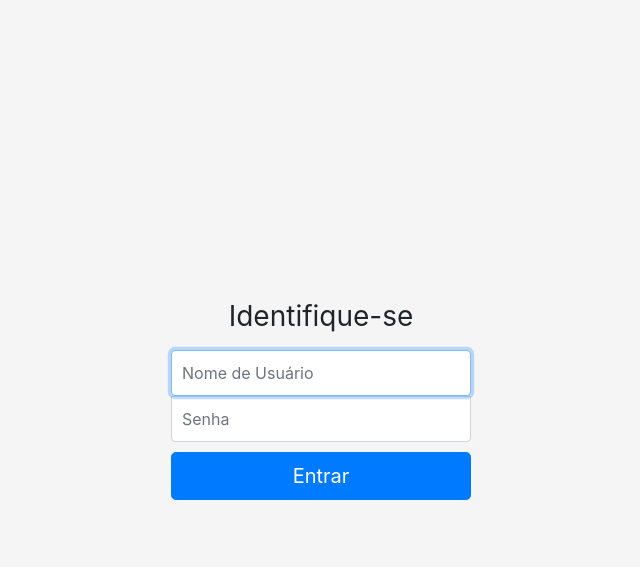
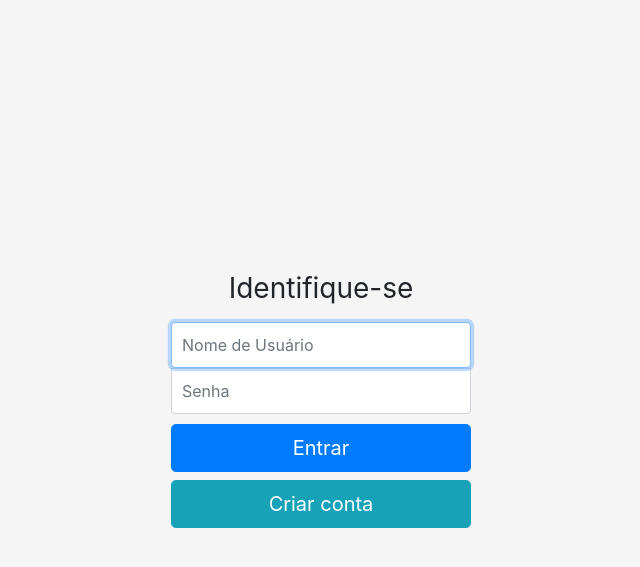
Before and after one commit to rquintel/stratimidia-todoapp, a Django app: page /contas/login/ in a window 1280 px wide. Shown: the top 567 px of the page, without its empty margins (319-959 px from the left). Run offline with Django 3.2, Linux system fonts and the light colour scheme; some libraries are stand-ins or nearby versions.

Commit message:
Deploy Inicial

```diff
--- a/templates/accounts/user_login.html
+++ b/templates/accounts/user_login.html
@@ -52,6 +52,7 @@
             <label for="password" class="sr-only">Senha</label>
             <input type="password" id="password" name="password" class="form-control" placeholder="Senha" required>
             <button class="btn btn-lg btn-primary btn-block" type="submit">Entrar</button>
+            <a href="{% url 'accounts:add_user' %}" class="btn btn-lg btn-info btn-block" type="submit">Criar conta</button>
         </form>
     </body>
 </html>
```
Also changed, not shown: 6 other files.
